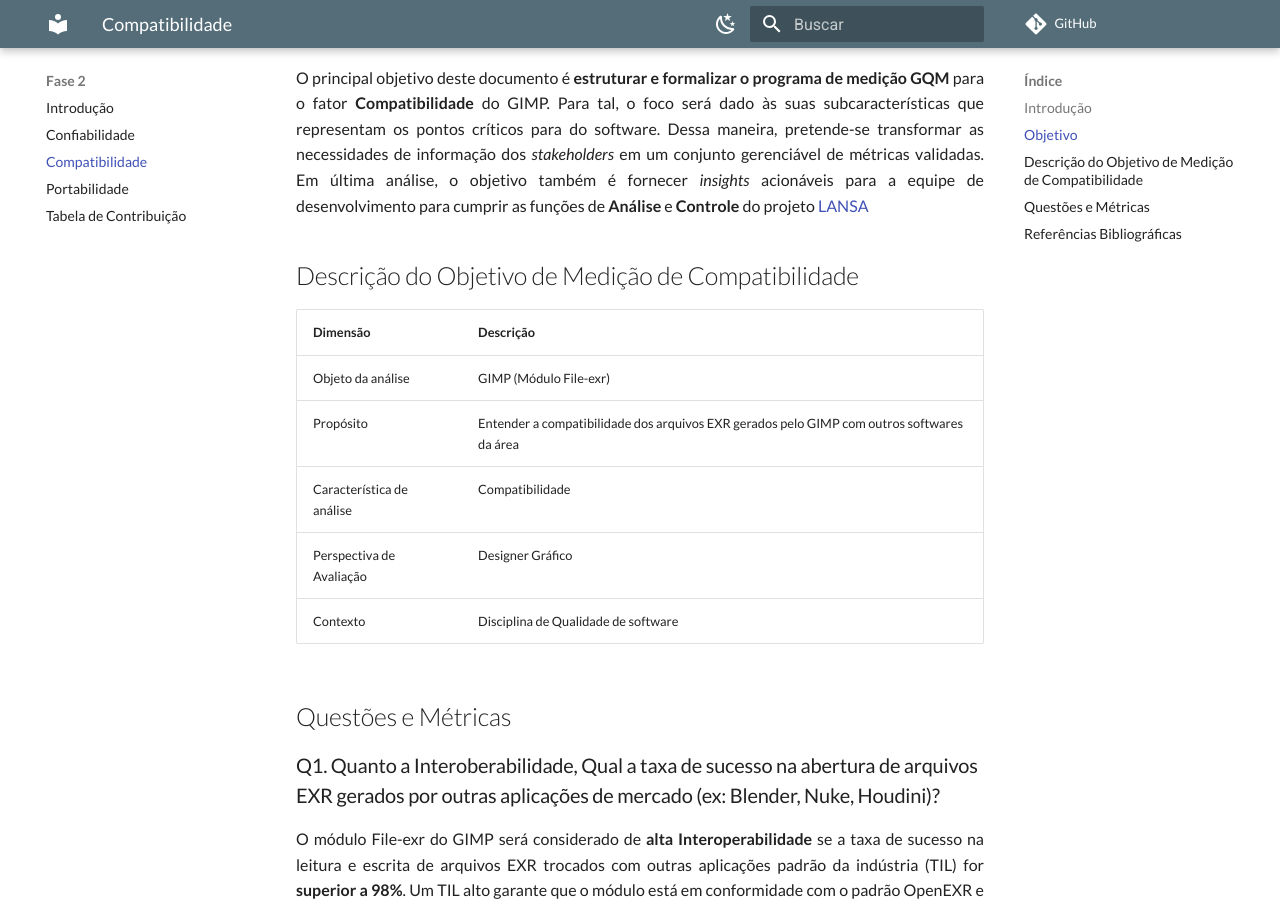
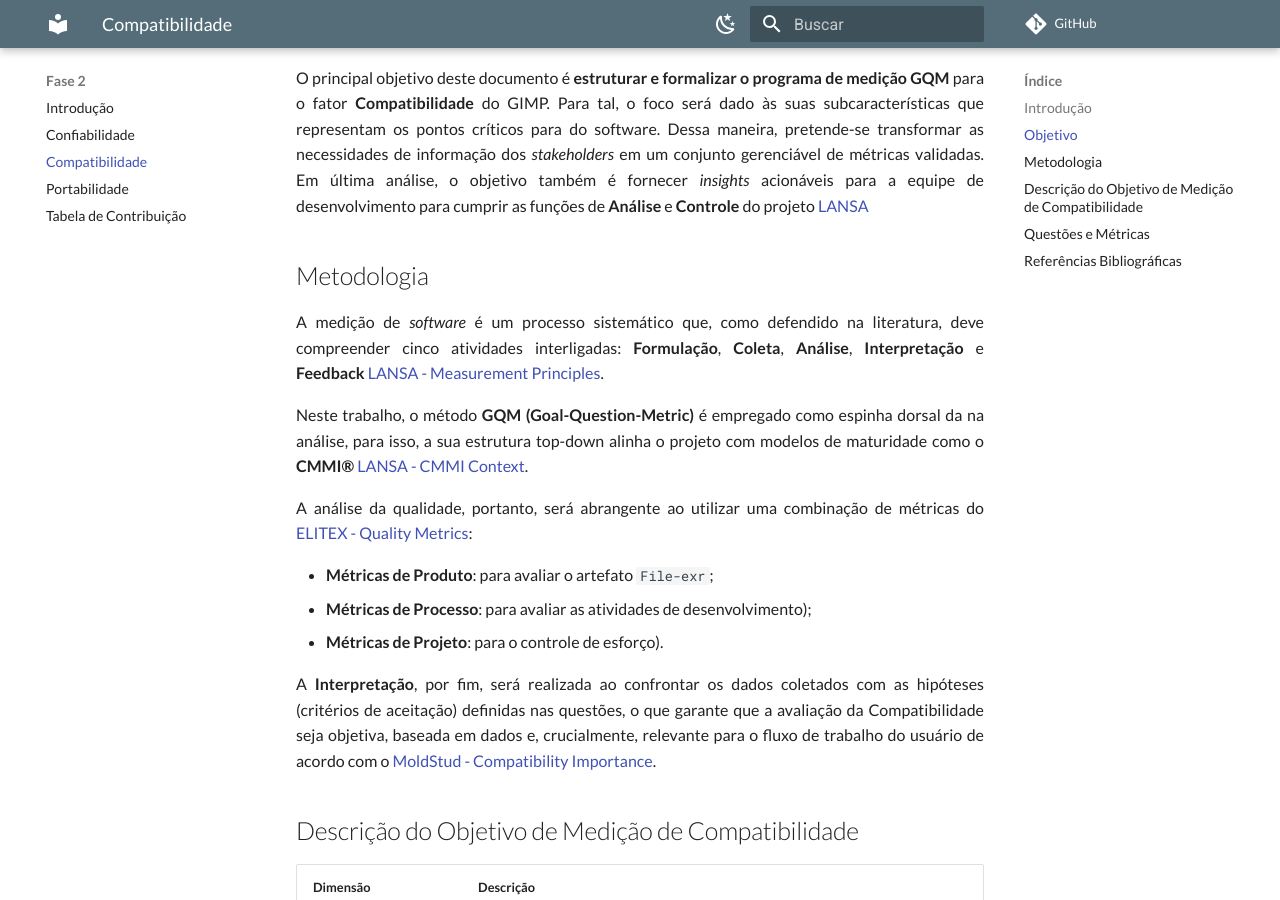
Before and after one commit to FCTE-Qualidade-de-Software-1/2025-2_T02_Karen_Jones, an MkDocs documentation site: the page built from docs/fase2/2-compatibilidade.md, in a window 1280 px wide and 900 px high, scrolled down 812 px. Built offline with MkDocs 1.6.1 and Material for MkDocs 9.7.7, drawn with Linux system fonts in a browser that asks for light colours; comment, search, counter and statistics services are not loaded.

Commit message:
Update 2-compatibilidade.md

```diff
--- a/docs/fase2/2-compatibilidade.md
+++ b/docs/fase2/2-compatibilidade.md
@@ -16,6 +16,21 @@
 ## Objetivo
 
 O principal objetivo deste documento é **estruturar e formalizar o programa de medição GQM** para o fator **Compatibilidade** do GIMP. Para tal, o foco será dado às suas subcaracterísticas que representam os pontos críticos para do software. Dessa maneira, pretende-se transformar as necessidades de informação dos *stakeholders* em um conjunto gerenciável de métricas validadas. Em última análise, o objetivo também é fornecer *insights* acionáveis para a equipe de desenvolvimento para cumprir as funções de **Análise** e **Controle** do projeto [LANSA](https://lansa.com/blog/app-development/what-are-software-metrics-how-can-i-measure-these-metrics/)
+
+## Metodologia
+
+A medição de *software* é um processo sistemático que, como defendido na literatura, deve compreender cinco atividades interligadas: **Formulação**, **Coleta**, **Análise**, **Interpretação** e **Feedback** [LANSA - Measurement Principles](https://lansa.com/blog/app-development/what-are-software-metrics-how-can-i-measure-these-metrics/).
+
+Neste trabalho, o método **GQM (Goal-Question-Metric)** é empregado como espinha dorsal da na análise, para isso, a sua estrutura top-down alinha o projeto com modelos de maturidade como o **CMMI®** [LANSA - CMMI Context](https://lansa.com/blog/app-development/what-are-software-metrics-how-can-i-measure-these-metrics/).
+
+A análise da qualidade, portanto, será abrangente ao utilizar uma combinação de métricas do [ELITEX - Quality Metrics](https://elitex.systems/blog/software-quality):
+
+* **Métricas de Produto**: para avaliar o artefato `File-exr`;
+* **Métricas de Processo**: para avaliar as atividades de desenvolvimento);
+* **Métricas de Projeto**: para o controle de esforço).
+
+A **Interpretação**, por fim, será realizada ao confrontar os dados coletados com as hipóteses (critérios de aceitação) definidas nas questões, o que garante que a avaliação da Compatibilidade seja objetiva, baseada em dados e, crucialmente, relevante para o fluxo de trabalho do usuário de acordo com o [MoldStud - Compatibility Importance](https://moldstud.com/articles/p-essential-key-metrics-for-measuring-success-in-compatibility-testing-for-quality-assurance).
+
 
 ## Descrição do Objetivo de Medição de Compatibilidade
 
```
